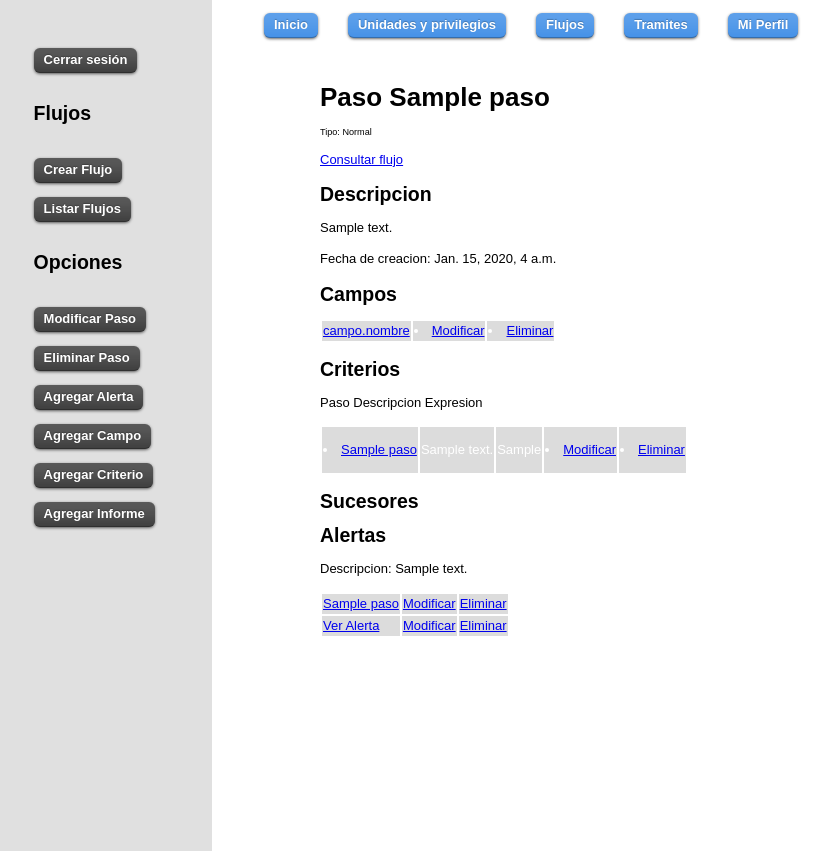
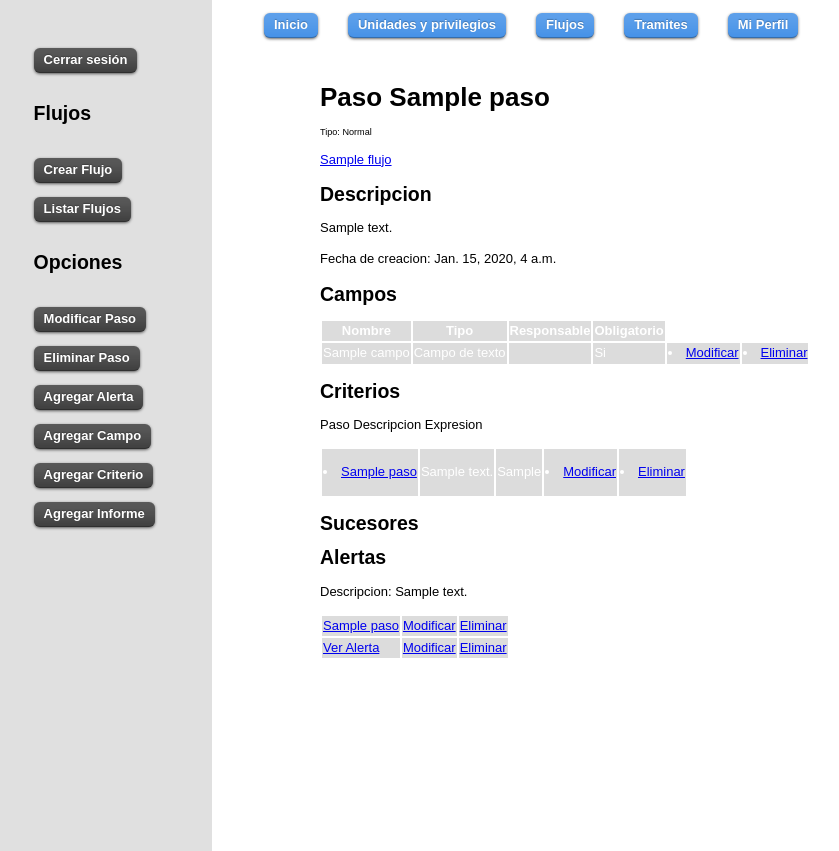
Before and after one commit to bishma-stornelli/flujosdetrabajo, a Django app: page /flujos/consultar_paso/1/ in a window 1280 px wide. Shown: the part 235-1086 px from the top of the page, without its empty margins (32-871 px from the left). Run offline with Django 3.2, Linux system fonts and the light colour scheme; a user stored in the database is signed in; tables that the repository leaves empty hold one stand-in row (values such as "Sample post"); parts of the project's set-up code (start-up, migrations or seed data) failed here and were passed over.

Commit message:
creada tabla para mostrar los campos

```diff
--- a/flujos/templates/flujos/consultar_paso.html
+++ b/flujos/templates/flujos/consultar_paso.html
@@ -5,7 +5,7 @@
 
 <h1>Paso {{ paso.nombre }}</h1>
 <p style="font-size: 0.7em">Tipo: {{ paso.get_tipo_display }}</p>
-<a href= "/flujos/consultar_flujo/{{ paso.flujo.id }}/"> Consultar flujo </a>
+<a href= "/flujos/consultar_flujo/{{ paso.flujo.id }}/"> {{paso.flujo.nombre }} </a>
 
 <h2>Descripcion</h2>
 
@@ -16,18 +16,29 @@
 <h2> Campos </h2>
 
 <table>
+    <tr>
+        <th>Nombre</th>
+        <th>Tipo</th>
+        <th>Responsable</th>
+        <th>Obligatorio</th>
+    </tr>
     {%for campo in paso.campos.all %}
-    <tr>
+        <td>{{ campo.nombre  }}</td>
+		<td>{{ campo.get_tipo_display }}</td>
+        <td></td>
         <td>
-             <a href="/flujos/consultar_campo/{{ campo.id }}/"> campo.nombre </a>
+            {% if campo.esObligatorio %}
+                Si
+            {% else %}
+                No
+            {% endif %}
         </td>
         <td>
-		 <li> <a href="/flujos/modificar_campo/{{
+		    <li><a href="/flujos/modificar_campo/{{
 		        criterio.paso_origen.id }}/"> Modificar </a></li>
 	    </td>
 		<td>
-					<li> <a
-		  href="/flujos/eliminar_paso/{{
+		    <li><a href="/flujos/eliminar_campo/{{
 		        criterio.paso_origen.id }}/"> Eliminar</a></li>
 	    </td>
     </tr>
```
Lines whose indentation alone changed are shown as unchanged.
